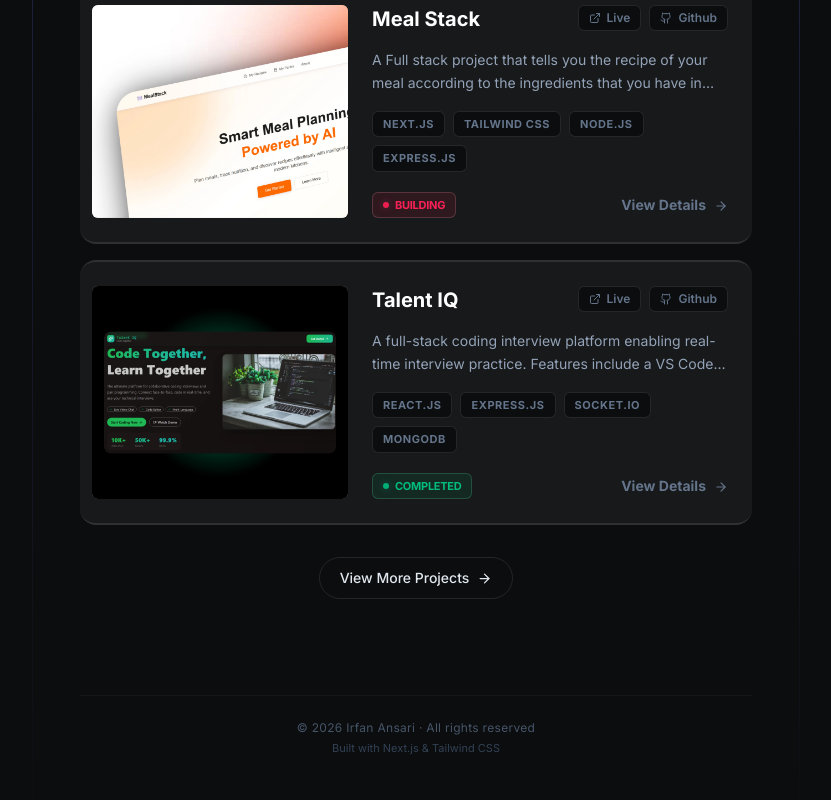
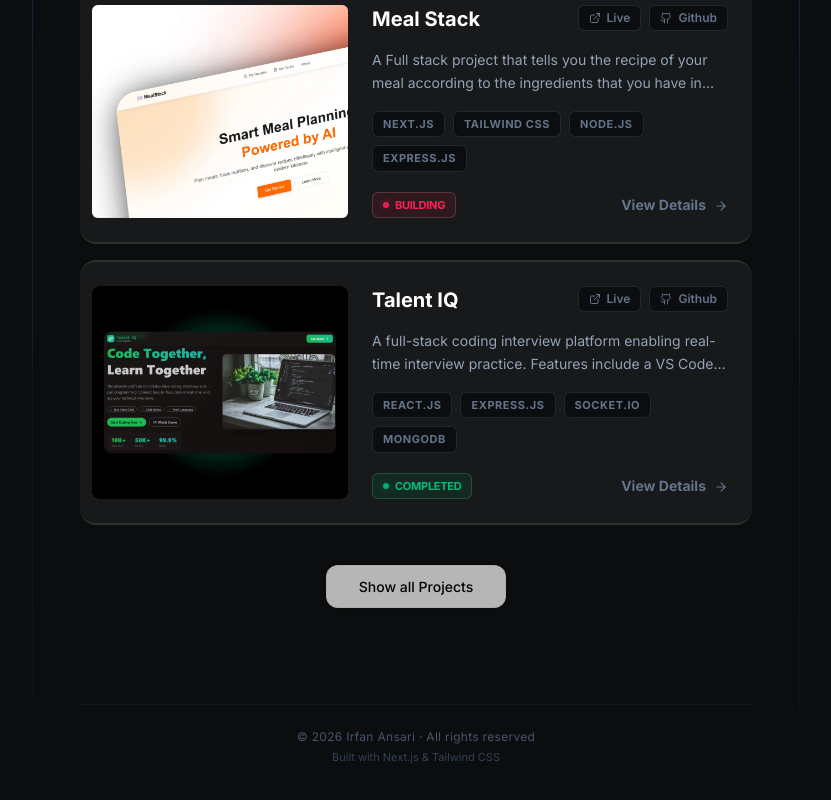
Before and after one commit to irfan-ansari303/SleekPortfolio, a Next.js app: page / in a window 1280 px wide. Shown: the part 878-1678 px from the top of the page, without its empty margins (224-1055 px from the left). Built offline with nearby package versions, Linux system fonts and the light colour scheme; no server answers.

Commit message:
Custmised The button

```diff
--- a/src/components/Oneko.tsx
+++ b/src/components/Oneko.tsx
@@ -123,7 +123,7 @@ export default function Oneko() {
         }
         idleAnimation =
           avalibleIdleAnimations[
-            Math.floor(Math.random() * avalibleIdleAnimations.length)
+          Math.floor(Math.random() * avalibleIdleAnimations.length)
           ]
       }
 
--- a/src/components/Projects.tsx
+++ b/src/components/Projects.tsx
@@ -1,5 +1,4 @@
 import { ProjectCard } from "./ProjectCard";
-import { ArrowRight } from "./Icons";
 import Link from "next/link";
 import { allProjects } from "@/data/projects";
 
@@ -19,13 +18,12 @@ export function Projects() {
         ))}
       </div>
 
-      <div className="mt-8 flex justify-center">
+      <div className="mt-10 flex justify-center">
         <Link
           href="/projects"
-          className="group inline-flex items-center gap-2 px-5 py-2.5 rounded-full border theme-border-secondary text-sm font-medium transition-all duration-300"
+          className="px-8 py-2.5 rounded-xl bg-white/70 dark:bg-white/[0.03] backdrop-blur-md border border-black/5 dark:border-white/10 text-black text-[14px] font-medium shadow-sm hover:shadow-md hover:bg-white/90 dark:hover:bg-white/[0.06] transition-all duration-300"
         >
-          View More Projects
-          <ArrowRight size={15} className="group-hover:translate-x-0.5 transition-transform" />
+          Show all Projects
         </Link>
       </div>
     </section>
```
Also changed, not shown: src/components/Skills.tsx (line endings or trailing spaces), src/components/WakaTimeStatus.tsx (line endings or trailing spaces).
